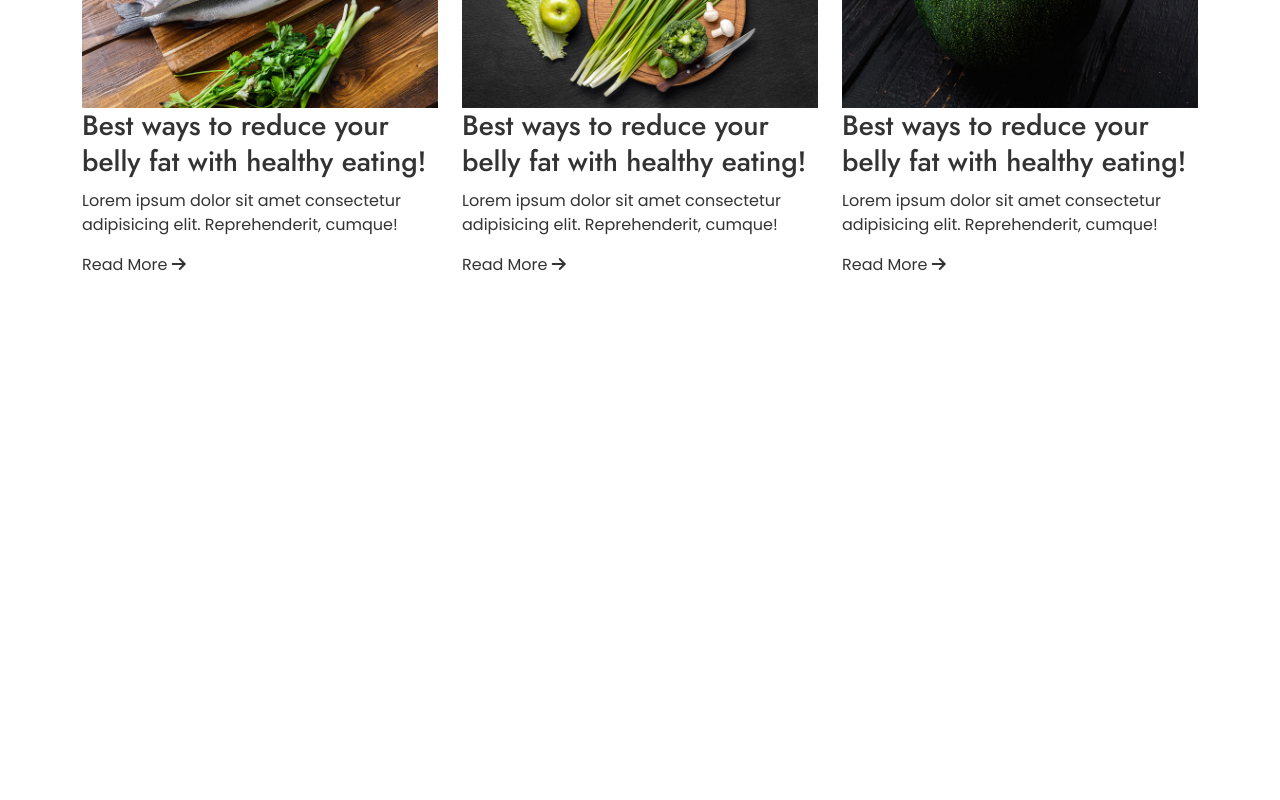
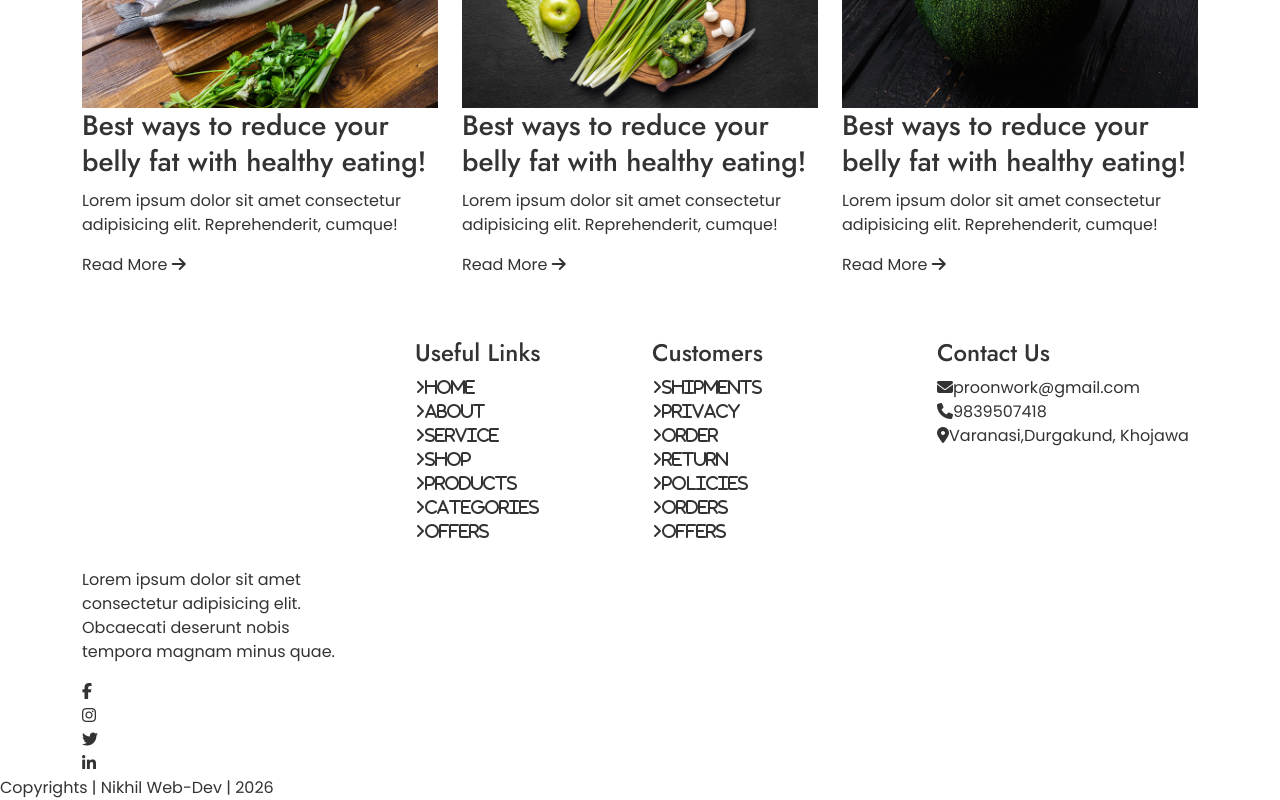
Before and after one commit to nikhil-fut-dev/grocery, a React (Vite) app: page / in a window 1280 px wide. Shown: the part 4155-4955 px from the top of the page. Before the commit the page ends 4492 px from the top, so only its background shows below. Built offline with nearby package versions, Linux system fonts and the light colour scheme.

Commit message:
modified:   src/App.jsx modified:   src/components/Footer.jsx

```diff
--- a/src/App.jsx
+++ b/src/App.jsx
@@ -10,6 +10,7 @@ import TodayArrivals from "./components/TodayArrivals";
 import Features from "./components/Features";
 import PromoBanner from "./components/PromoBanner";
 import BlogSection from "./components/BlogSection";
+import Footer from "./components/Footer";
 
 function App() {
   return (
@@ -26,6 +27,7 @@ function App() {
       <Features />
       <PromoBanner />
       <BlogSection />
+      <Footer />
     </main>
   );
 }
--- /dev/null
+++ b/src/components/Footer.jsx
@@ -0,0 +1,155 @@
+export default function Footer() {
+  return (
+    <footer className="footer">
+      <div className="container">
+        <div className="row">
+          <div className="col-lg-3">
+            <div className="footer-img">
+              <img src="/images/footer.png" alt="Footer Logo" />
+              <p className="mt-2">
+                Lorem ipsum dolor sit amet consectetur adipisicing elit.
+                Obcaecati deserunt nobis tempora magnam minus quae.
+              </p>
+              <div className="footer-social">
+                <ul>
+                  <li>
+                    <a href="#fb">
+                      <i className="fa-brands fa-facebook-f"></i>
+                    </a>
+                  </li>
+                  <li>
+                    <a href="#ig">
+                      <i className="fa-brands fa-instagram"></i>
+                    </a>
+                  </li>
+                  <li>
+                    <a href="#tw">
+                      <i className="fa-brands fa-twitter"></i>
+                    </a>
+                  </li>
+                  <li>
+                    <a href="#in">
+                      <i className="fa-brands fa-linkedin-in"></i>
+                    </a>
+                  </li>
+                </ul>
+              </div>
+            </div>
+          </div>
+
+          <div className="col-lg-3">
+            <div className="footer-links ps-5">
+              <h4>Useful Links</h4>
+              <ul>
+                <li>
+                  <a href="#home">
+                    <i className="fa-solid fa-angle-right">Home</i>
+                  </a>
+                </li>
+                <li>
+                  <a href="#about">
+                    <i className="fa-solid fa-angle-right">About</i>
+                  </a>
+                </li>
+                <li>
+                  <a href="#service">
+                    <i className="fa-solid fa-angle-right">Service</i>
+                  </a>
+                </li>
+                <li>
+                  <a href="#shop">
+                    <i className="fa-solid fa-angle-right">Shop</i>
+                  </a>
+                </li>
+                <li>
+                  <a href="#products">
+                    <i className="fa-solid fa-angle-right">Products</i>
+                  </a>
+                </li>
+                <li>
+                  <a href="#categories">
+                    <i className="fa-solid fa-angle-right">Categories</i>
+                  </a>
+                </li>
+                <li>
+                  <a href="#offers">
+                    <i className="fa-solid fa-angle-right">Offers</i>
+                  </a>
+                </li>
+              </ul>
+            </div>
+          </div>
+
+          <div className="col-lg-3">
+            <div className="footer-links">
+              <h4>Customers</h4>
+              <ul>
+                <li>
+                  <a href="#shipments">
+                    <i className="fa-solid fa-angle-right">Shipments</i>
+                  </a>
+                </li>
+                <li>
+                  <a href="#privacy">
+                    <i className="fa-solid fa-angle-right">Privacy</i>
+                  </a>
+                </li>
+                <li>
+                  <a href="#order">
+                    <i className="fa-solid fa-angle-right">Order</i>
+                  </a>
+                </li>
+                <li>
+                  <a href="#return">
+                    <i className="fa-solid fa-angle-right">Return</i>
+                  </a>
+                </li>
+                <li>
+                  <a href="#policies">
+                    <i className="fa-solid fa-angle-right">Policies</i>
+                  </a>
+                </li>
+                <li>
+                  <a href="#orders">
+                    <i className="fa-solid fa-angle-right">Orders</i>
+                  </a>
+                </li>
+                <li>
+                  <a href="#offers">
+                    <i className="fa-solid fa-angle-right">Offers</i>
+                  </a>
+                </li>
+              </ul>
+            </div>
+          </div>
+
+          <div className="col-lg-3">
+            <div className="footer-cont">
+              <h4>Contact Us</h4>
+              <div className="footer-flex">
+                <ul>
+                  <li>
+                    <i className="fa-solid fa-envelope"></i>
+                    <a href="mailto:proonwork@gmail.com">proonwork@gmail.com</a>
+                  </li>
+                  <li>
+                    <i className="fa-solid fa-phone"></i>
+                    <a href="tel:1234567890">9839507418</a>
+                  </li>
+                  <li>
+                    <i className="fa-solid fa-location-dot"></i>
+                    <a href="#location">Varanasi,Durgakund, Khojawa</a>
+                  </li>
+                </ul>
+              </div>
+            </div>
+          </div>
+        </div>
+      </div>
+
+      <div className="copyrights">
+        <p className="m-0">Copyrights | Nikhil Web-Dev | 2026</p>
+      </div>
+    </footer>
+  );
+}
```
